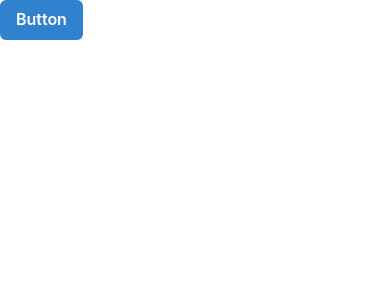
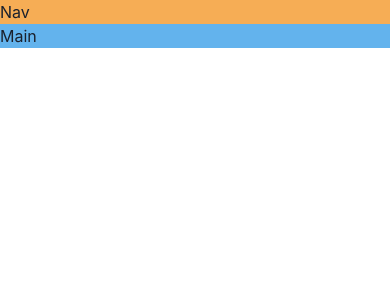
Before and after one commit to sikandar-saleem/game-hub, a React (Vite) app: page / in a window 390 px wide. Shown: the top 300 px of the page. Built offline with nearby package versions, Linux system fonts and the light colour scheme.

Commit message:
ADD: Responsive Grid Structure

```diff
--- a/src/App.tsx
+++ b/src/App.tsx
@@ -1,7 +1,26 @@
-import { Button } from "@chakra-ui/react";
+import { Grid, GridItem, Show } from "@chakra-ui/react";
 
 function App() {
-  return <Button colorScheme="blue">Button</Button>;
+  return (
+    <Grid
+      templateAreas={{
+        base: `"nav" "main"`,
+        lg: `"nav nav" "aside main"`,
+      }}
+    >
+      <GridItem bg="orange.300" area={"nav"}>
+        Nav
+      </GridItem>
+      <Show above="lg">
+        <GridItem bg="green.300" area={"aside"}>
+          Aside
+        </GridItem>
+      </Show>
+      <GridItem bg="blue.300" area={"main"}>
+        Main
+      </GridItem>
+    </Grid>
+  );
 }
 
 export default App;
```
